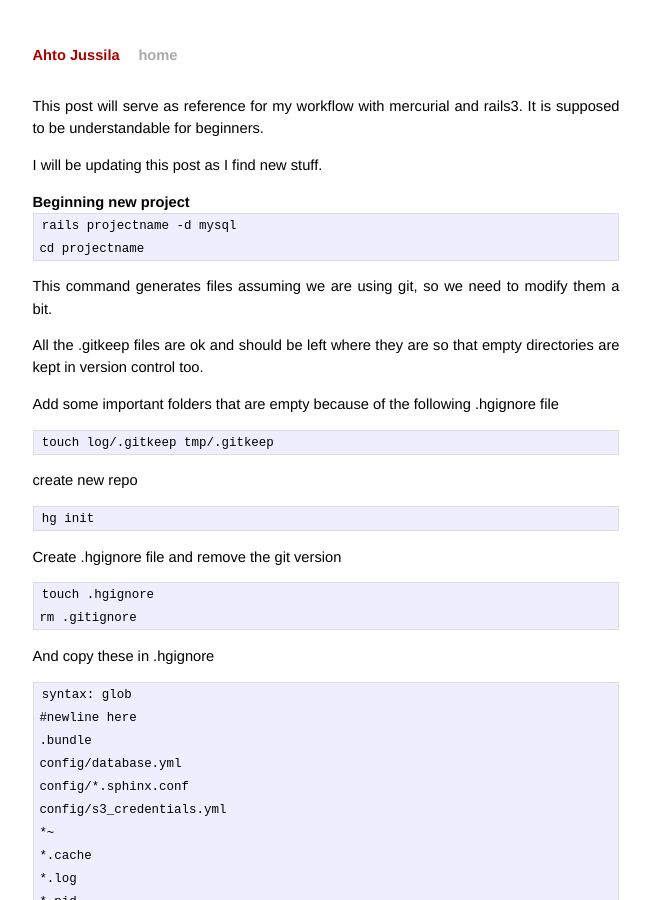
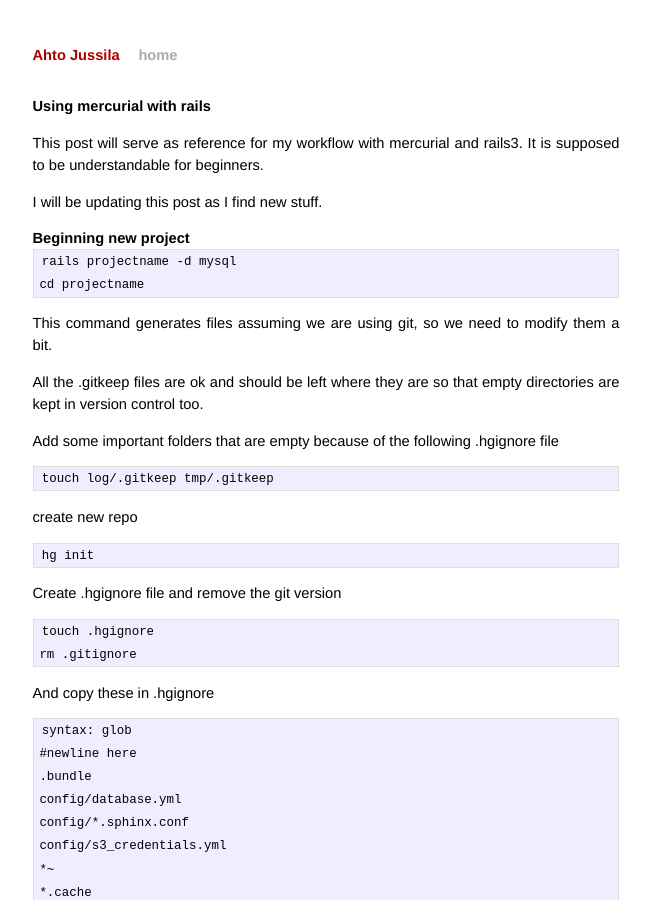
Before and after one commit to ahto/ahto.github.com, a Jekyll site: the page built from _posts/2010-05-14-using-mercurial-with-rails.markdown, in a window 1280 px wide and 900 px high. Shown: the whole window, without its empty margins (314-965 px from the left). Built offline with Jekyll 4.4.1, drawn with Linux system fonts in a browser that asks for light colours; comment, search, counter and statistics services are not loaded.

Commit message:
header to posts

```diff
--- a/_layouts/post.html
+++ b/_layouts/post.html
@@ -1,7 +1,7 @@
 ---
 layout: default
 ---
-<h1>{{ title }}</h1>
+<h1>{{ page.title }}</h1>
 
 <div id="post">
 {{ content }}
```
